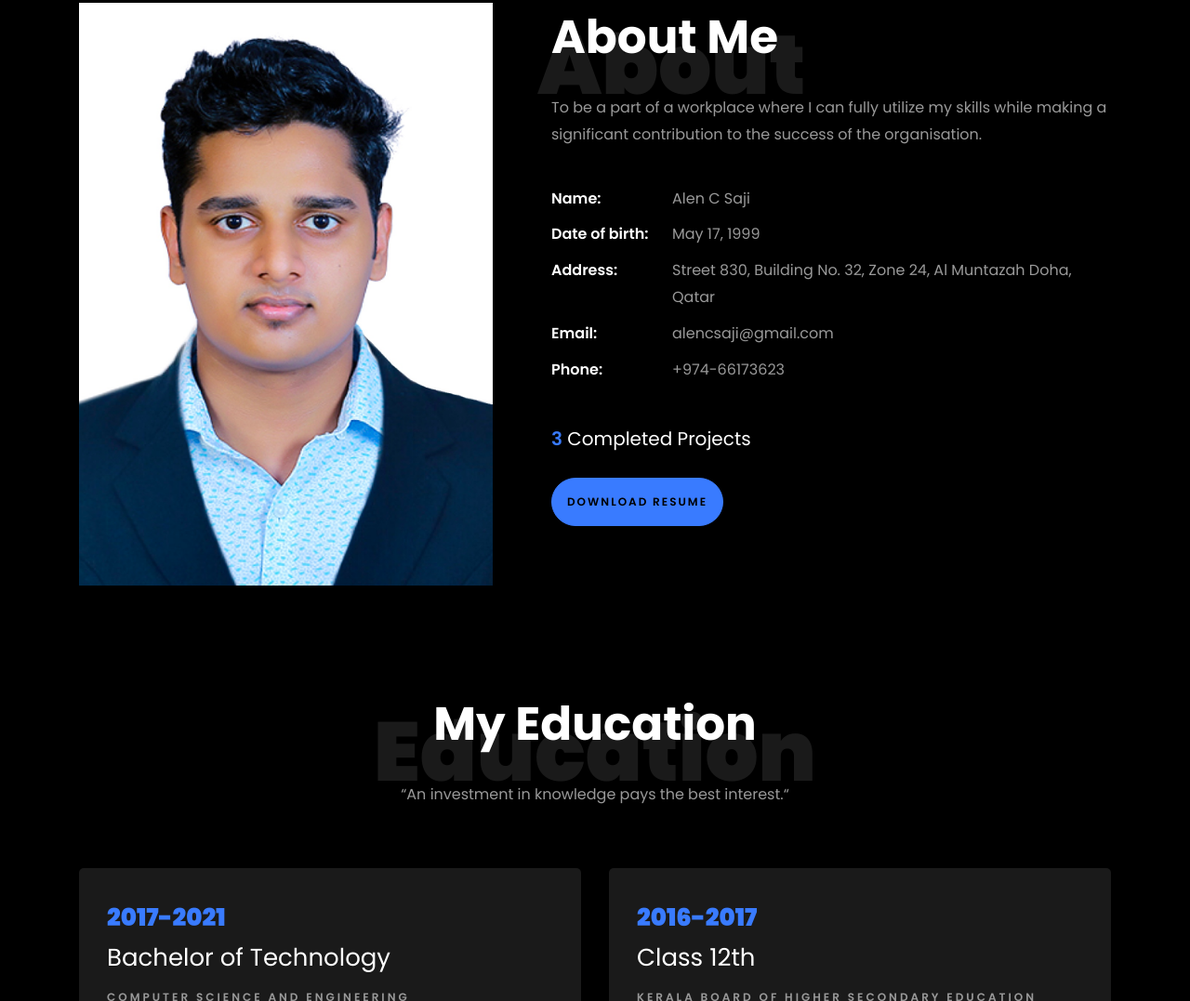
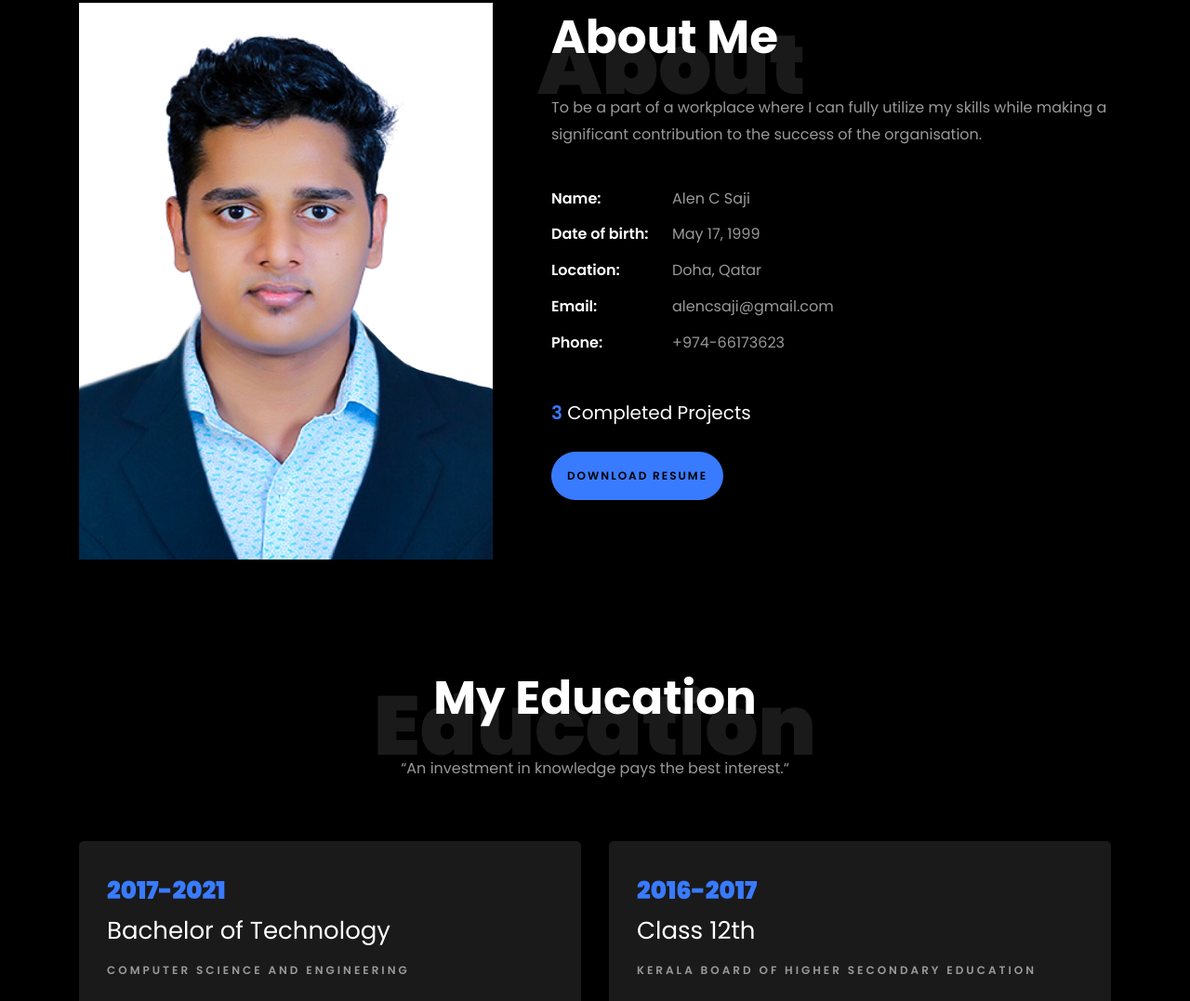
Before and after one commit to AlenCSaji/alencsaji.github.io, a plain HTML site: page index.html in a window 1280 px wide. Shown: the part 859-1936 px from the top of the page at 93% size. Drawn offline with Linux system fonts and the light colour scheme.

Commit message:
Update index.html

```diff
--- a/index.html
+++ b/index.html
@@ -89,7 +89,7 @@
 		            <ul class="about-info mt-4 px-md-0 px-2">
 		            	<li class="d-flex"><span>Name:</span> <span>Alen C Saji</span></li>
 		            	<li class="d-flex"><span>Date of birth:</span> <span>May 17, 1999</span></li>
-		            	<li class="d-flex"><span>Address:</span> <span>Street 830, Building No. 32, Zone 24, Al Muntazah Doha, Qatar</span></li>
+		            	<li class="d-flex"><span>Location:</span> <span>Doha, Qatar</span></li>
 		            	<li class="d-flex"><span>Email:</span> <span>alencsaji@gmail.com</span></li>
 		            	<li class="d-flex"><span>Phone: </span> <span>+974-66173623</span></li>
 		            </ul>
```
